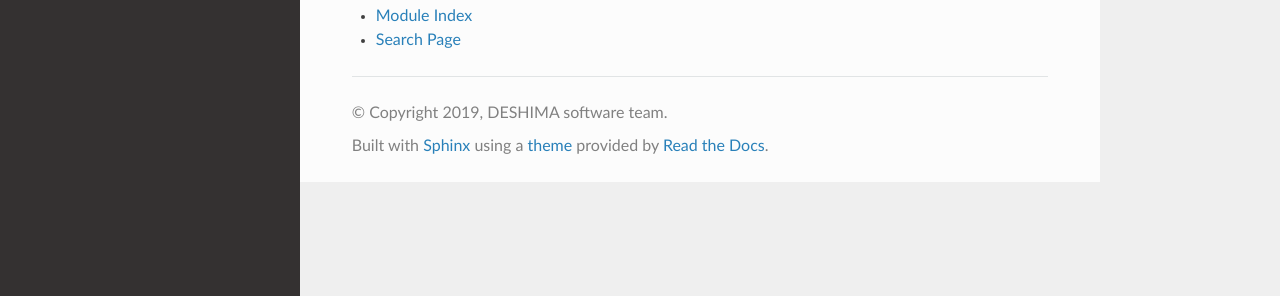
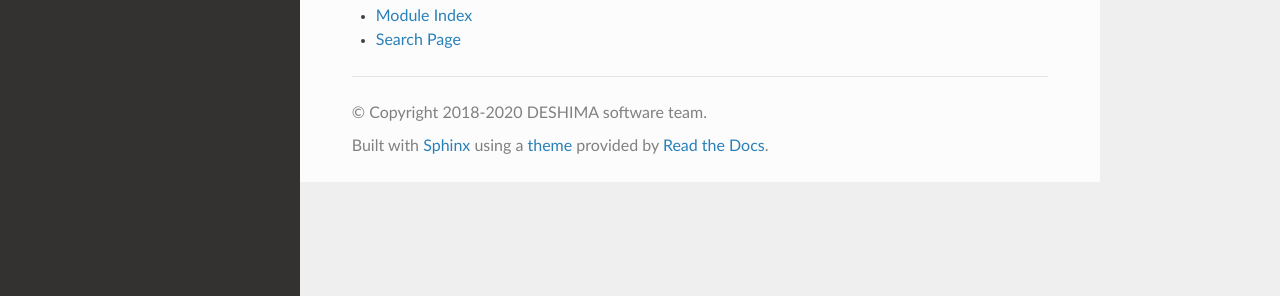
Before and after one commit to deshima-dev/decode, a Sphinx documentation site: the page built from docs/index.rst, in a window 1280 px wide. Shown: the part 241-537 px from the top of the page. Built offline with Sphinx 7.4.7 and the Read the Docs theme 2.0.0, drawn with Linux system fonts in a browser that asks for light colours.

Commit message:
Update year period of copyright

```diff
--- a/docs/conf.py
+++ b/docs/conf.py
@@ -18,7 +18,7 @@ sys.path.insert(0, os.path.abspath('../'))
 # -- Project information -----------------------------------------------------
 
 project = 'De:code'
-copyright = '2019, DESHIMA software team'
+copyright = '2018-2020 DESHIMA software team'
 author = 'DESHIMA software team'
 
 # The full version, including alpha/beta/rc tags
```
